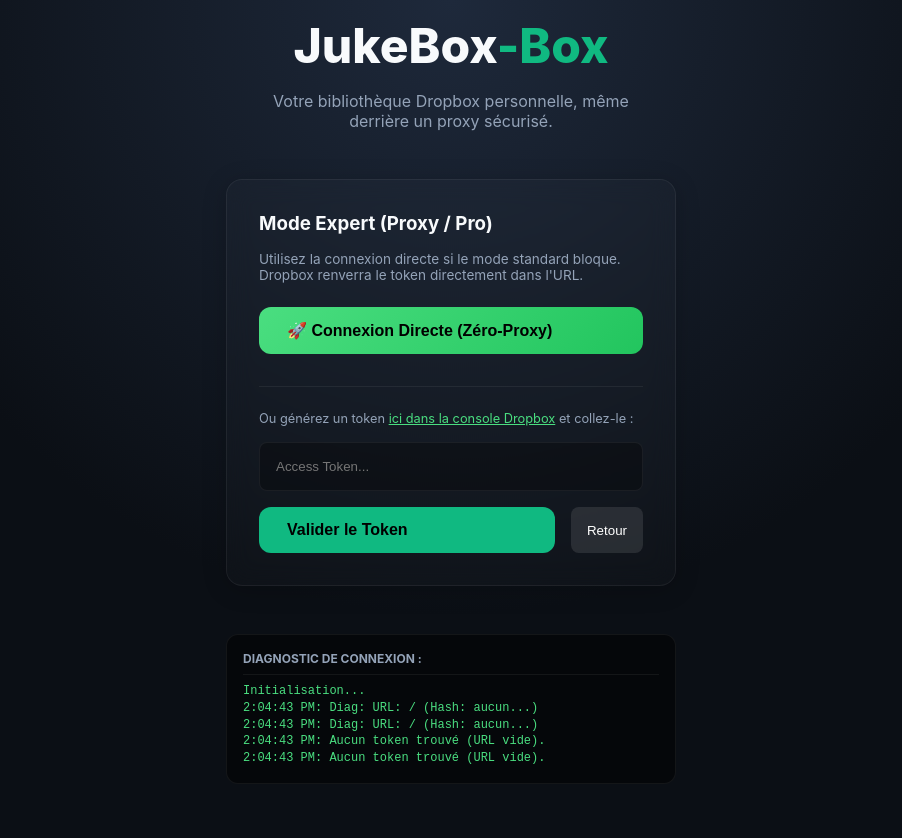
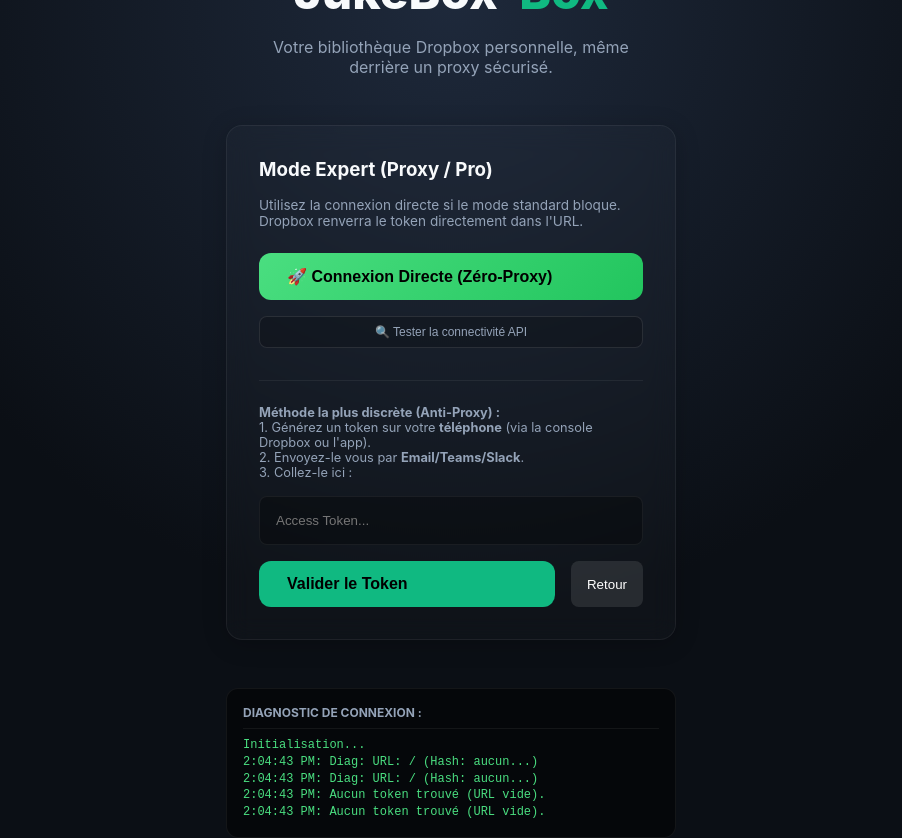
Before and after one commit to digitalsaurien-git/JukeDrive, a React (Vite) app: page / in a window 1280 px wide. Both pictures are taken after a click on the button "Mode Expert (Proxy / Pro)". Shown: the whole page, without its empty margins (189-1091 px from the left). Before the commit the page ends 800 px from the top, so only its background shows below. Built offline with nearby package versions, Linux system fonts and the light colour scheme.

Commit message:
feat: add API connectivity test and stealth pairing instructions for enterprise users

```diff
--- a/src/App.jsx
+++ b/src/App.jsx
@@ -202,13 +202,31 @@
               Utilisez la connexion directe si le mode standard bloque. Dropbox renverra le token directement dans l'URL.
             </p>
 
-            <button className="btn-primary" style={{ width: '100%', marginBottom: '2rem', background: 'linear-gradient(135deg, #4ade80, #22c55e)' }} onClick={handleFastLogin}>
+            <button className="btn-primary" style={{ width: '100%', marginBottom: '1rem', background: 'linear-gradient(135deg, #4ade80, #22c55e)' }} onClick={handleFastLogin}>
               🚀 Connexion Directe (Zéro-Proxy)
+            </button>
+
+            <button
+              onClick={async () => {
+                addLog("Test de connectivité API...");
+                try {
+                  const res = await fetch('https://api.dropboxapi.com/2/users/get_current_account', { method: 'POST', mode: 'no-cors' });
+                  addLog("API Dropbox joignable (CORS attendu).");
+                } catch (e) {
+                  addLog("ÉCHEC: L'API Dropbox est totalement bloquée par votre proxy.");
+                }
+              }}
+              style={{ width: '100%', padding: '0.5rem', borderRadius: '8px', border: '1px solid rgba(255,255,255,0.1)', background: 'rgba(0,0,0,0.2)', color: 'var(--text-secondary)', fontSize: '0.75rem', marginBottom: '2rem', cursor: 'pointer' }}
+            >
+              🔍 Tester la connectivité API
             </button>
 
             <div style={{ borderTop: '1px solid var(--glass-border)', paddingTop: '1.5rem' }}>
               <p style={{ fontSize: '0.8rem', color: 'var(--text-secondary)', marginBottom: '1rem' }}>
-                Ou générez un token <a href="https://www.dropbox.com/developers/apps" target="_blank" rel="noreferrer" style={{ color: '#4ade80', textDecoration: 'underline' }}>ici dans la console Dropbox</a> et collez-le :
+                <b>Méthode la plus discrète (Anti-Proxy) :</b><br/>
+                1. Générez un token sur votre <b>téléphone</b> (via la console Dropbox ou l'app).<br/>
+                2. Envoyez-le vous par <b>Email/Teams/Slack</b>.<br/>
+                3. Collez-le ici :
               </p>
               <input
                 type="password"
```
